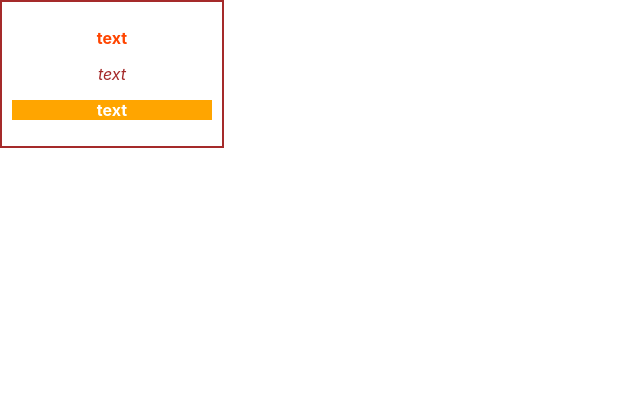
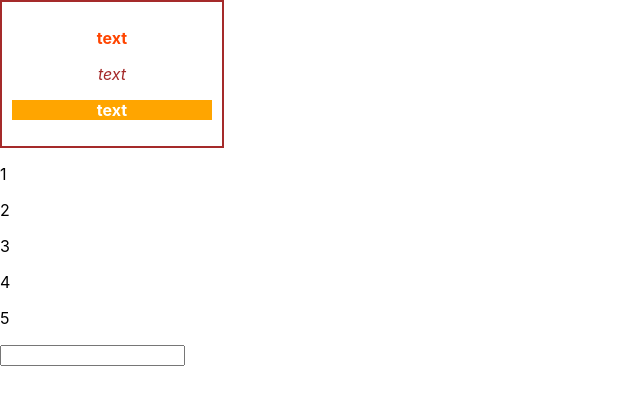
Before and after one commit to Alfaussa/my-app, a React (Create React App) app: page / in a window 1280 px wide. Shown: the top 404 px of the page, without its empty margins (0-640 px from the left). Built offline with nearby package versions, Linux system fonts and the light colour scheme.

Commit message:
⊗jsrtPmCoTOS-3

```diff
--- a/src/App.js
+++ b/src/App.js
@@ -42,6 +42,7 @@ return  <>
 			<p style={class3}>text</p>
 			<p style={class4}>text</p>
 		</div>
+<Calculator/>
 
 </>
 
--- a/src/Calculator.js
+++ b/src/Calculator.js
@@ -16,12 +16,12 @@ function Calculator() {
 
 	function startEdit(index) {
 		setEditNum(index);
-		setValue(notes[index]);
+		//setValue(notes[index]);
 			// пишем текст редактируемого элемента в отдельный стейт
 	}
 
 	function changeItem(event) {
-		setValue(event.target.value);
+		//setValue(event.target.value);
 		setNotes([...notes.slice(0,
 			editNum), event.target.value,...notes.slice(editNum
 			+ 1)]); //склеиваем новый массив
@@ -29,7 +29,7 @@ function Calculator() {
 
 	return <div>
 		{result}
-		<input value={value}
+		<input value={notes[editNum]}
 			onChange={changeItem} />
 	</div>;
 }
```
